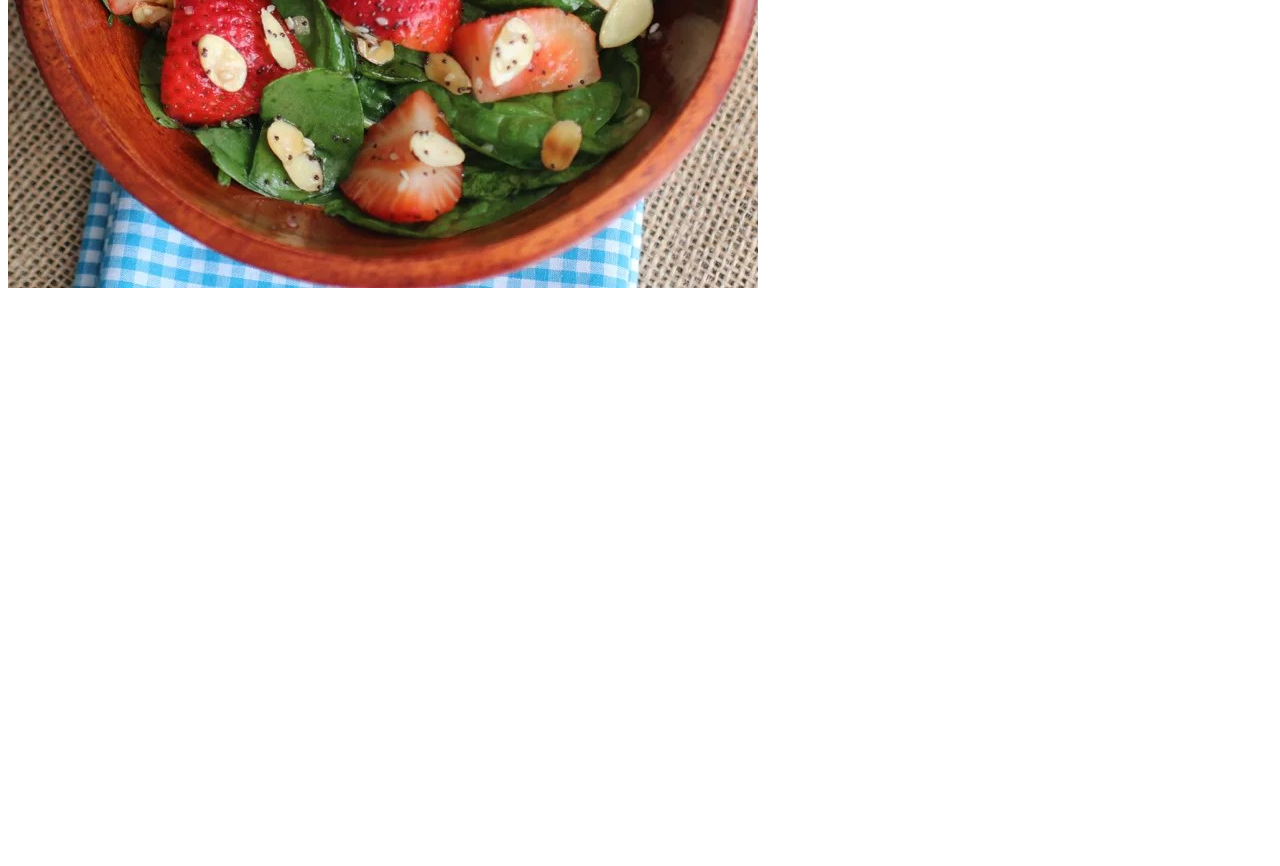
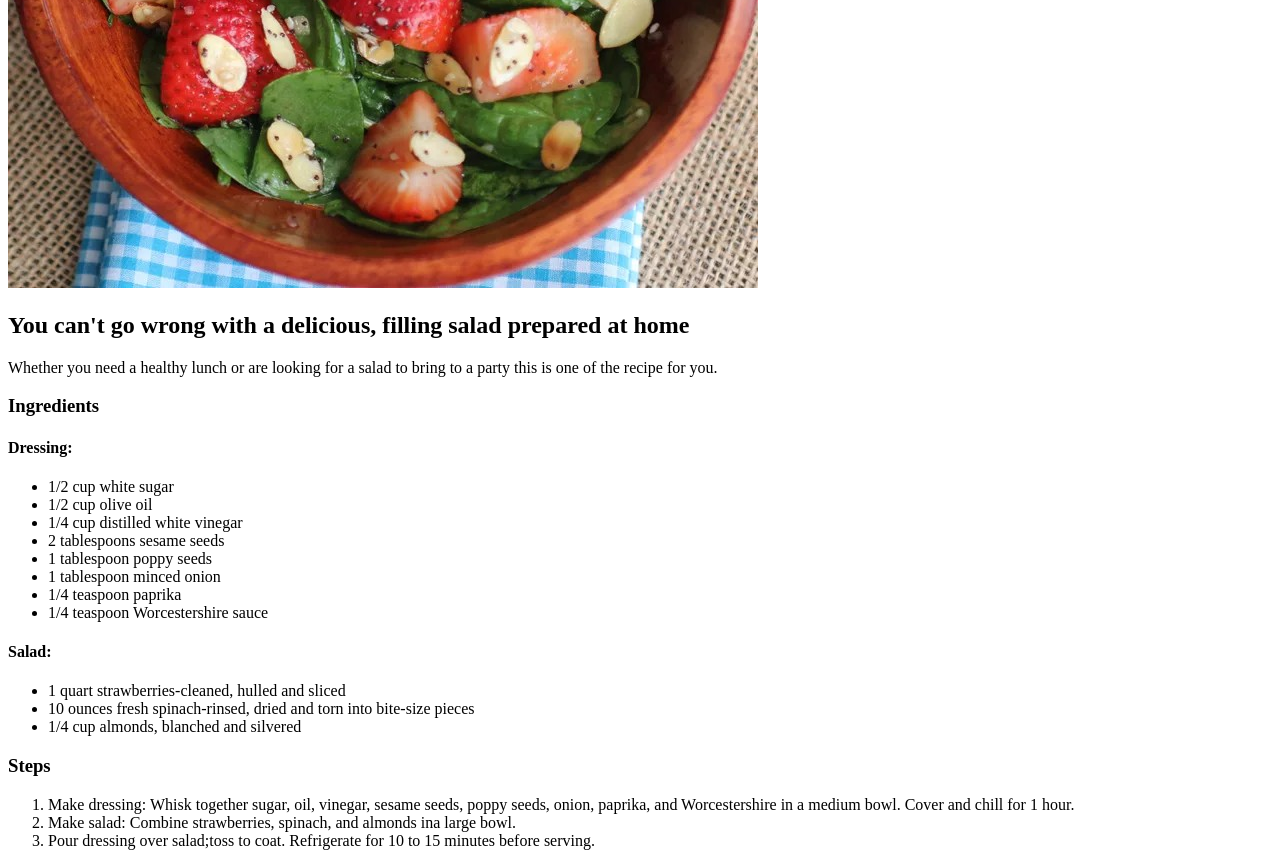
Before and after one commit to mthokozisisipho/odin-recipes, a plain HTML site: page recipes/strawberry-spinach-salad.html in a window 1280 px wide. Shown: the part 542-1408 px from the top of the page. Before the commit the page ends 842 px from the top, so only its background shows below. Drawn offline with Linux system fonts and the light colour scheme.

Commit message:
Update recipe page content

```diff
--- a/recipes/strawberry-spinach-salad.html
+++ b/recipes/strawberry-spinach-salad.html
@@ -9,5 +9,49 @@
     <body>
         <h1>Strawberry Spinach Salad</h1>
         <img src="../images/strawberry-spinach-salad.jpg" alt="A picture of strawberry spinach salad">
+
+        <h2>You can't go wrong with a delicious, filling salad prepared at home</h2>
+        <p>
+            Whether you need a healthy lunch or are looking for a salad
+            to bring to a party this is one of the recipe for you.
+        </p>
+
+        <h3>Ingredients</h3>
+        <h4>Dressing:</h4>
+        <ul>
+            <li>1/2 cup white sugar</li>
+            <li>1/2 cup olive oil</li>
+            <li>1/4 cup distilled white vinegar</li>
+            <li>2 tablespoons sesame seeds</li>
+            <li>1 tablespoon poppy seeds</li>
+            <li>1 tablespoon minced onion</li>
+            <li>1/4 teaspoon paprika</li>
+            <li>1/4 teaspoon Worcestershire sauce</li>
+        </ul>
+
+        <h4>Salad:</h4>
+        <ul>
+            <li>1 quart strawberries-cleaned, hulled and sliced</li>
+            <li>10 ounces fresh spinach-rinsed, dried and torn into bite-size pieces</li>
+            <li>1/4 cup almonds, blanched and silvered</li>
+        </ul>
+
+        <h3>Steps</h3>
+        <ol>
+            <li>
+                Make dressing: Whisk together sugar, oil, vinegar, sesame seeds,
+                poppy seeds, onion, paprika, and Worcestershire in a medium
+                bowl. Cover and chill for 1 hour.
+            </li>
+
+            <li>
+                Make salad: Combine strawberries, spinach, and almonds ina large bowl.
+            </li>
+
+            <li>
+                Pour dressing over salad;toss to coat. Refrigerate for 10 to 15
+                minutes before serving.
+            </li>
+        </ol>
     </body>
 </html>
```
